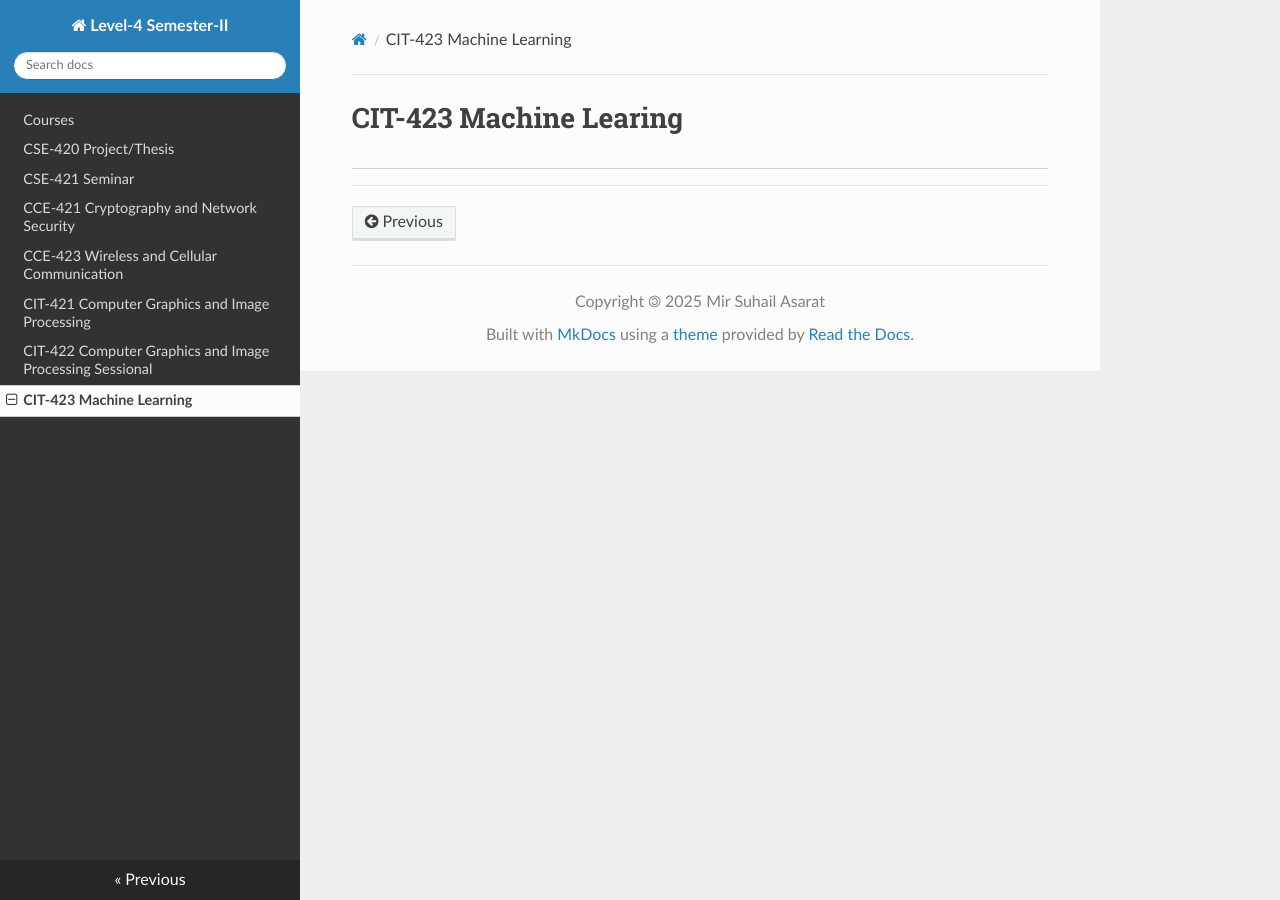
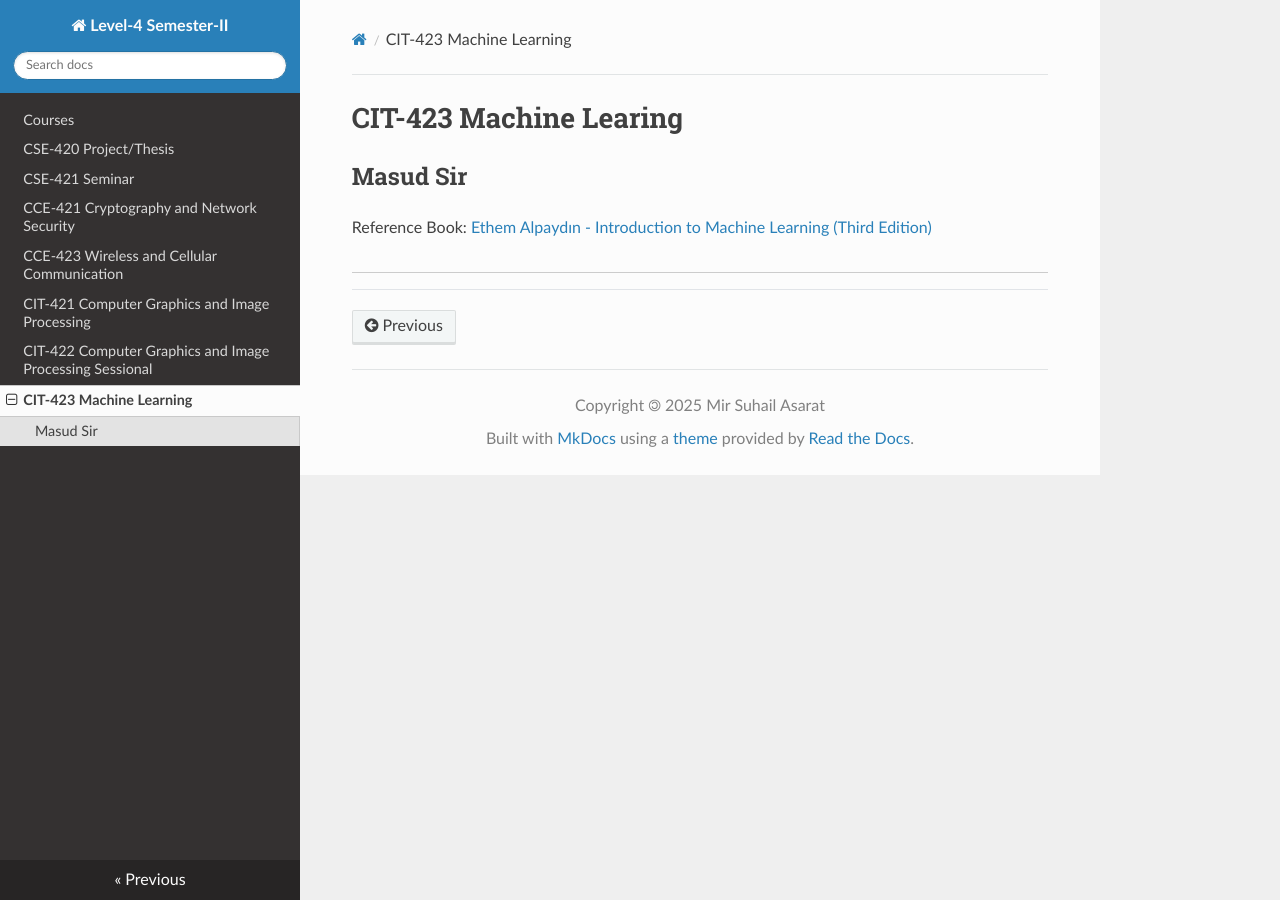
Before and after one commit to cse-18/l4s2, an MkDocs documentation site: the page built from docs/cit-423.md, in a window 1280 px wide. Built offline with MkDocs 1.6.1, drawn with Linux system fonts in a browser that asks for light colours; nearby versions of some CDN libraries; a script that is not in the unit is left out.

Commit message:
Update cit-423.md

```diff
--- a/docs/cit-423.md
+++ b/docs/cit-423.md
@@ -1 +1,5 @@
 # CIT-423 Machine Learing
+
+## Masud Sir
+
+Reference Book: [Ethem Alpaydın - Introduction to Machine Learning (Third Edition)](https://dl.matlabyar.com/siavash/ML/Book/Ethem%20Alpaydin-Introduction%20to%20Machine%20Learning-The%20MIT%20Press%20(2014).pdf)
```
